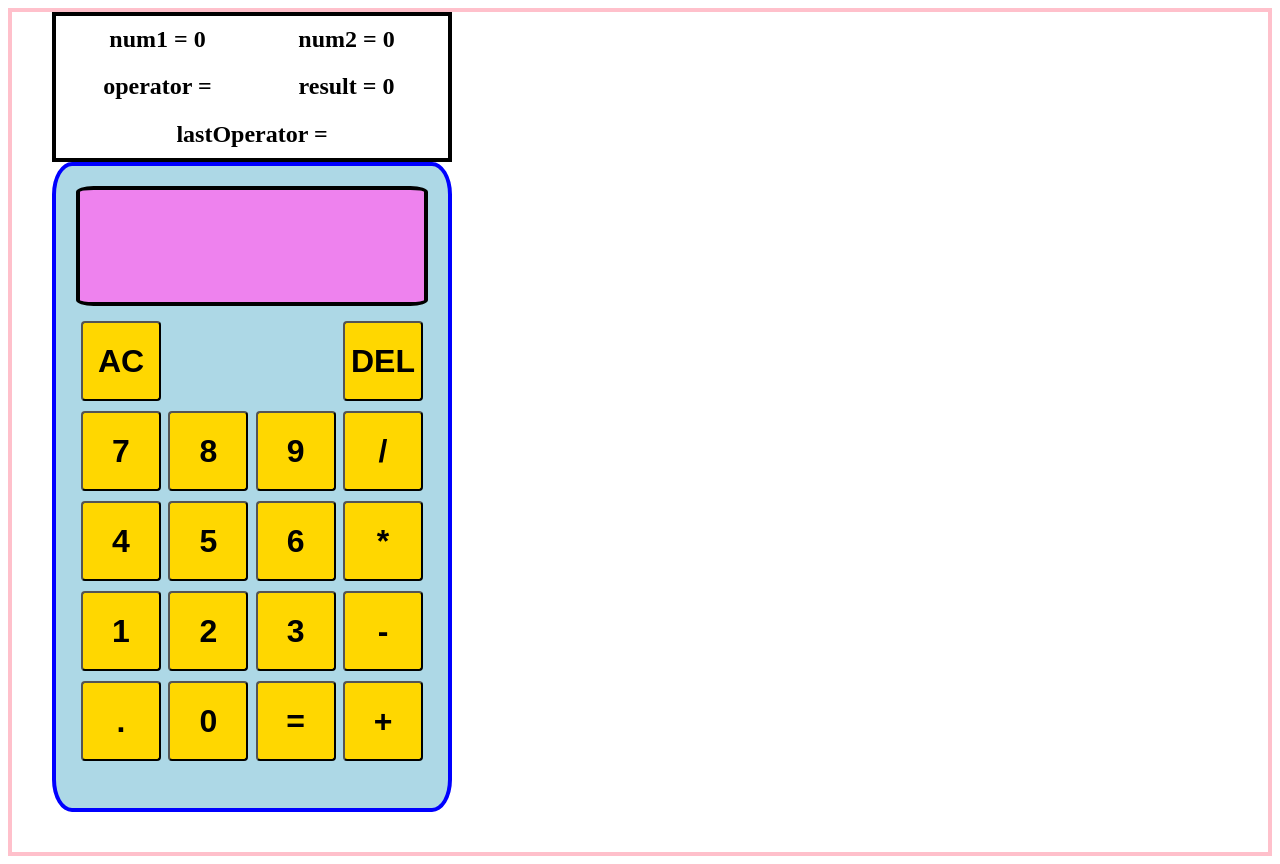
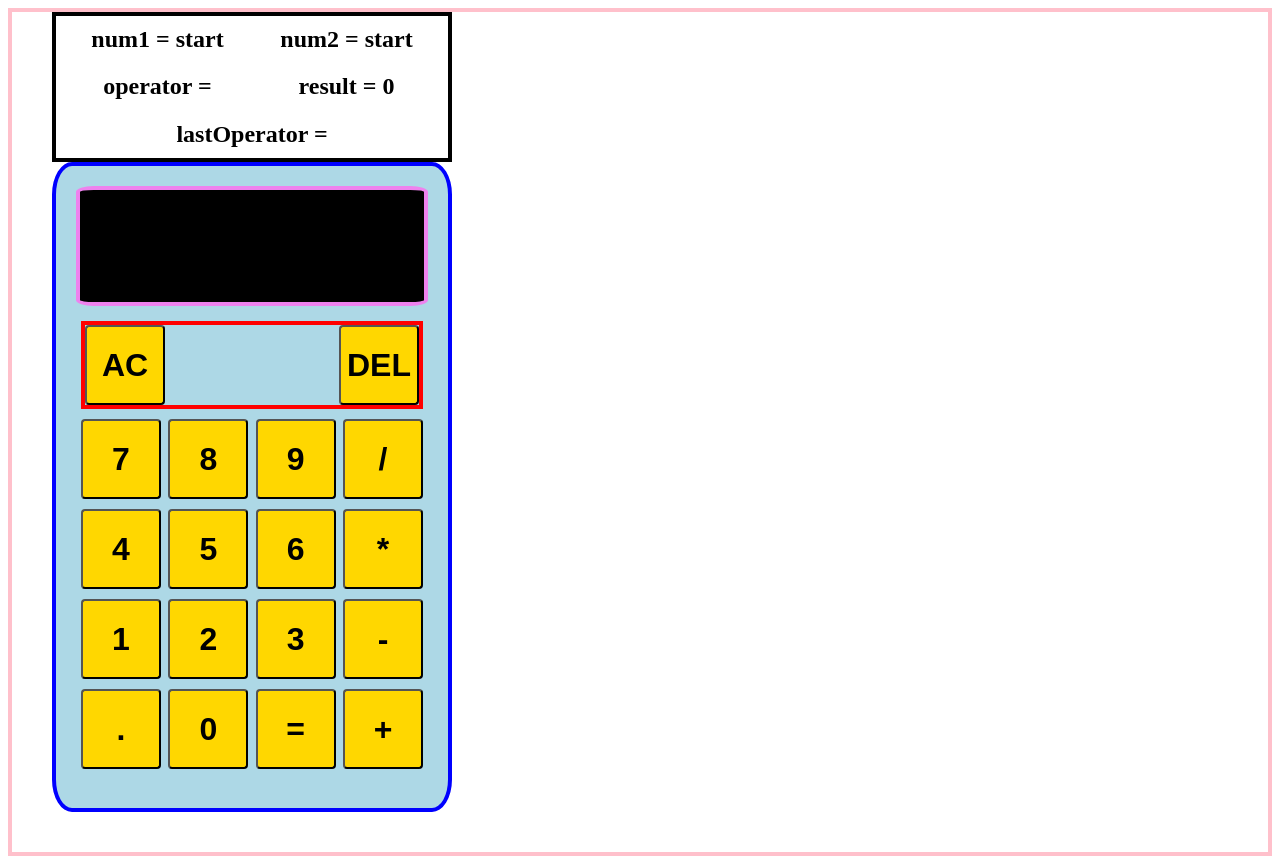
Before and after one commit to FlagonDragon/calculator, a plain HTML site: page index.html in a window 1280 px wide. Both pictures are taken after a click on the button "AC". Drawn offline with Linux system fonts and the light colour scheme.

Commit message:
debugged certain operations involving 0 not going through

```diff
--- a/index.html
+++ b/index.html
@@ -11,8 +11,8 @@
 <div class="container">
 
     <div class="scoreboard">
-        <div id="num1Counter">num1 = 0</div>
-        <div id="num2Counter">num2 = 0</div>
+        <div id="num1Counter">num1 = start</div>
+        <div id="num2Counter">num2 = start</div>
         <div id="operatorCounter">operator = 0</div>
         <div id="resultCounter">result = 0</div>
         <div id="lastOperatorCounter">lastOperator = 0</div>
--- a/javascript.js
+++ b/javascript.js
@@ -50,10 +50,10 @@ function divide(a,b) {
 
 // variables below
 
-variables = {num1: 0, num2: 0, operator: '', result: 0, lastOperator: ''};
+variables = {num1: 'start', num2: 'start', operator: '', result: 0, lastOperator: ''};
 
-    variables.num1 = 0;
-    variables.num2 = 0;
+    variables.num1 = 'start';
+    variables.num2 = 'start';
     variables.operator = '';
     variables.result = 0;
     variables.lastOperator = '';
@@ -129,7 +129,7 @@ operators.forEach((operator) => {
 
     display.textContent = variables.operator;
 
-    if (variables.num1 != 0 && variables.num2 != 0) {
+    if (variables.num1 != 'start' && variables.num2 != 'start') {
 
         display.textContent = operate(variables.num1,variables.num2,variables.lastOperator);
 
@@ -156,8 +156,8 @@ clear.addEventListener('click', () => {
 
     display.textContent = '';
 
-    variables.num1 = 0;
-    variables.num2 = 0;
+    variables.num1 = 'start';
+    variables.num2 = 'start';
     variables.operator = '';
     variables.result = 0;
     variables.lastOperator = '';
@@ -178,9 +178,6 @@ decimal.addEventListener('click', () => {
     }
 
 });
-
-
-
 
 // functions above
 
@@ -209,6 +206,10 @@ buttons = document.querySelectorAll('button');
 
             lastOperatorCounter.textContent = `lastOperator = ${variables.lastOperator}`;
 
+            if (display.textContent.length > 16) {
+                display.textContent = display.textContent.slice(0,15);
+            }
+
         });
 
     });
--- a/styles.css
+++ b/styles.css
@@ -24,8 +24,9 @@
     display: flex;
     justify-content: center;
     align-items: center;
-    border: 4px solid black;
-    background-color: violet;
+    border: 4px solid violet;
+    background-color: black;
+    color: green;
     font-size: 40px;
     text-align: end;
     font-weight: bold;
@@ -42,11 +43,18 @@
     margin: 5px;
 }
 
+.row1 {
+    display: flex;
+    justify-content: end;
+    border: 4px solid red
+}
+
 .buttons-container div {
     display: flex;
     justify-content: space-between;
     margin: 5px;
 }
+
 
 .buttons-container button {
     background-color: gold;
```
